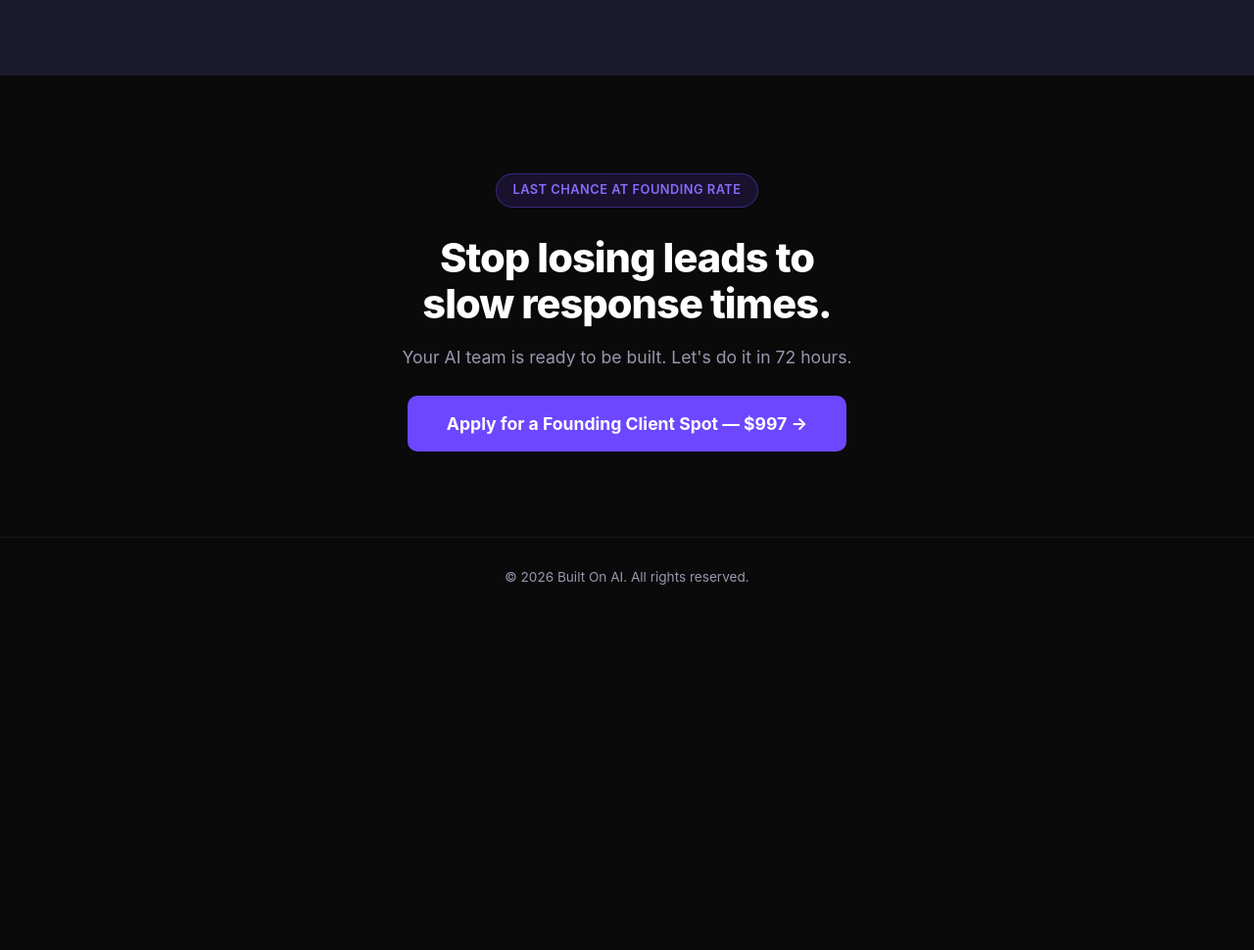
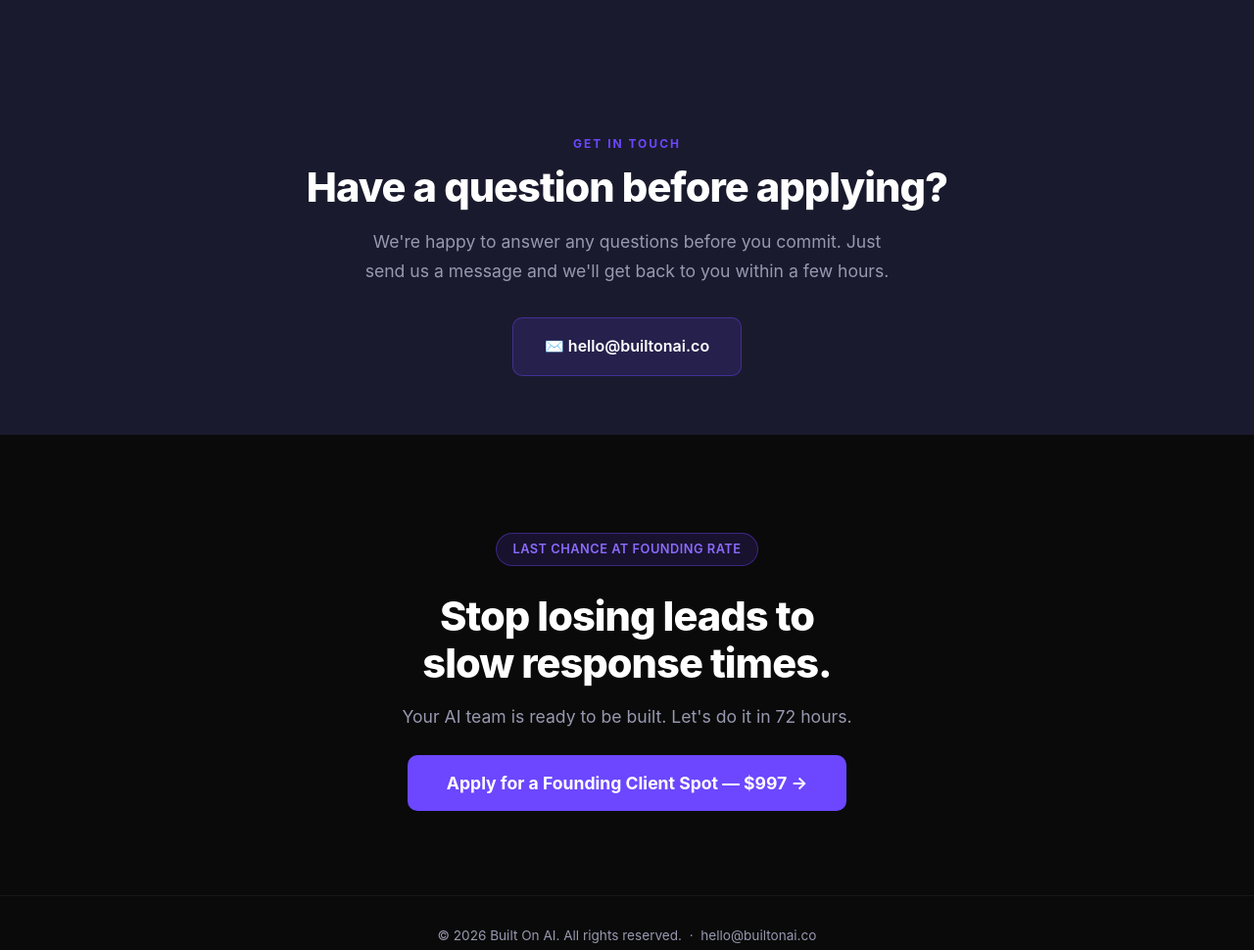
Before and after one commit to stephanie877/builtonai, a plain HTML site: page index.html in a window 1280 px wide. Shown: the part 5453-6423 px from the top of the page at 98% size. Before the commit the page ends 6083 px from the top, so only its background shows below. Drawn offline with Linux system fonts and the light colour scheme.

Commit message:
Add contact section and email to footer

```diff
--- a/index.html
+++ b/index.html
@@ -516,6 +516,18 @@
     </div>
   </section>
 
+  <!-- CONTACT -->
+  <section style="background: var(--gray); padding: 60px 20px;">
+    <div class="container" style="text-align: center;">
+      <div class="section-label">Get In Touch</div>
+      <h2>Have a question before applying?</h2>
+      <p class="section-desc" style="margin: 16px auto 32px;">We're happy to answer any questions before you commit. Just send us a message and we'll get back to you within a few hours.</p>
+      <a href="mailto:hello@builtonai.co" style="display: inline-flex; align-items: center; gap: 10px; background: rgba(108,71,255,0.15); border: 1px solid rgba(108,71,255,0.4); color: white; padding: 16px 32px; border-radius: 10px; text-decoration: none; font-size: 1rem; font-weight: 600; transition: background 0.2s;">
+        ✉️ hello@builtonai.co
+      </a>
+    </div>
+  </section>
+
   <!-- FINAL CTA -->
   <section class="final-cta">
     <div class="container">
@@ -529,7 +541,7 @@
   </section>
 
   <footer>
-    <p>© 2026 Built On AI. All rights reserved.</p>
+    <p>© 2026 Built On AI. All rights reserved. &nbsp;·&nbsp; <a href="mailto:hello@builtonai.co" style="color: var(--text-muted); text-decoration: none;">hello@builtonai.co</a></p>
   </footer>
 
 </body>
```
